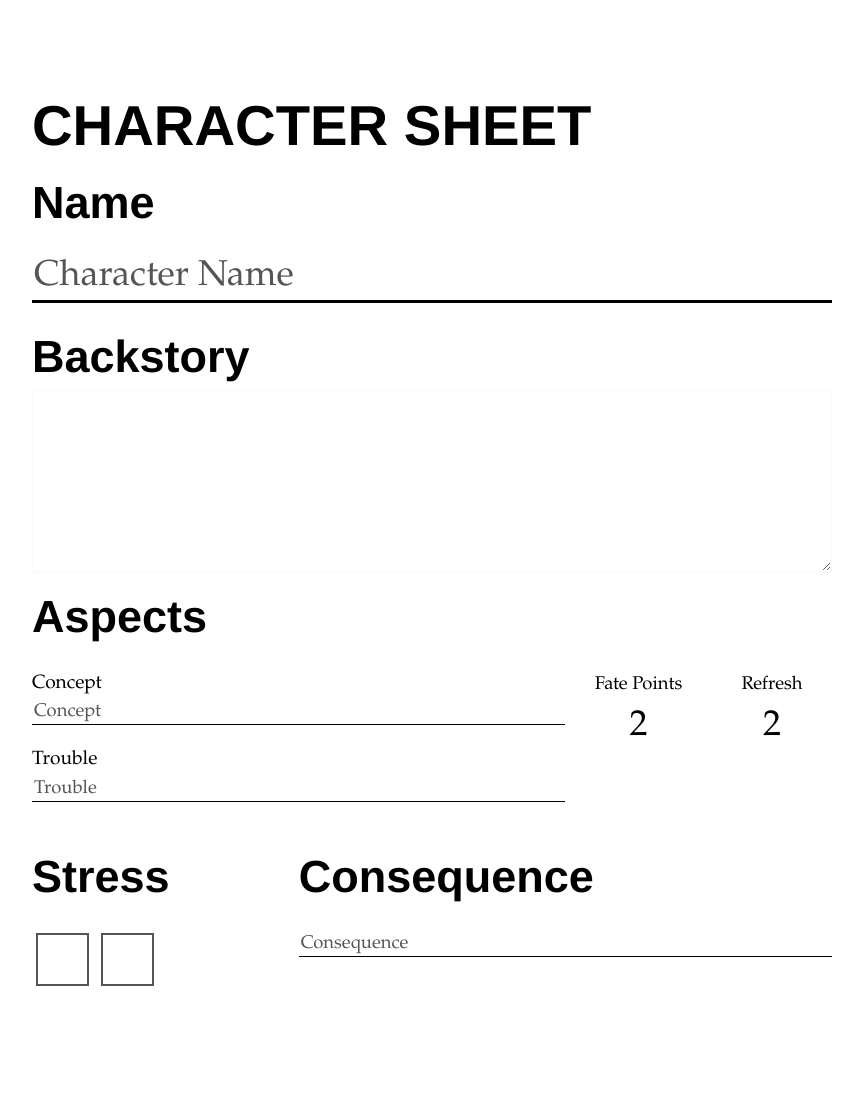
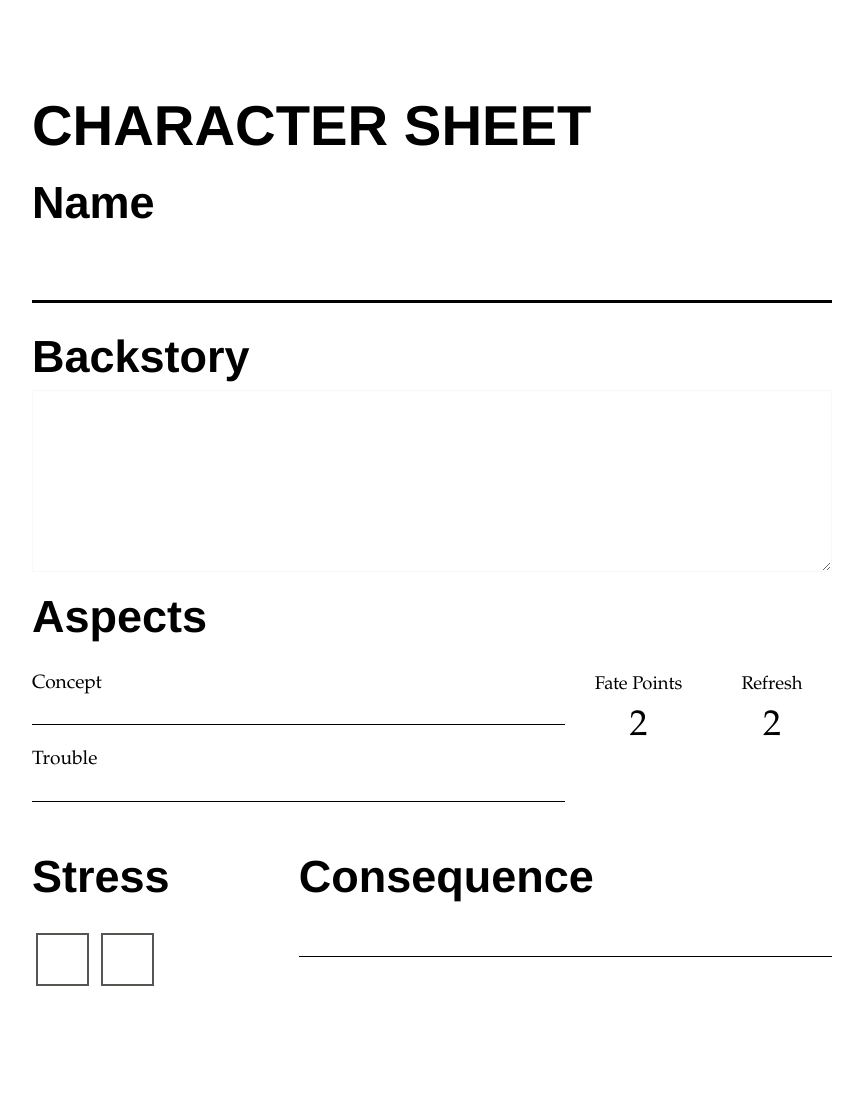
Before and after one commit to MiniFate/MiniFate, a Jekyll site: the page built from character_sheet.md, in a window 1280 px wide. Shown: the whole page, without its empty margins (208-1071 px from the left). Built offline with Jekyll 4.4.1, drawn with Linux system fonts in a browser that asks for light colours; our own code applies the rules of GitHub Pages for plain Markdown files.

Commit message:
Remove placeholder text

```diff
--- a/assets/_sass/main.scss
+++ b/assets/_sass/main.scss
@@ -283,11 +283,6 @@ div.character-sheet {
   align-content: stretch;
 }
 
-div.character-sheet-section {
-  //justify-self: start;
-  //align-self: start;
-}
-
 div#character-name {
   grid-area: name;
   grid-column: span 3;
@@ -306,7 +301,6 @@ div#aspects {
 div#fate-points {
   grid-area: fatepoints;
   grid-column: span 1;
-  //border: 0.1em solid $tango-light-grey;
   align-self: center;
 }
 
--- a/character_sheet.md
+++ b/character_sheet.md
@@ -14,7 +14,7 @@
 {% comment %} Name {% endcomment %}
 <div id="character-name" class="character-sheet-section" markdown="1">
 <h3 id="character-name"><label class="aspect-label" for="name">Name</label></h3>
-<input id="name" class="character-name" type="text" name="Character Name" placeholder="Character Name">
+<input id="name" class="character-name" type="text" name="Character Name">
 
 </div>
 
@@ -31,10 +31,10 @@
 ### Aspects
 
 <label class="aspect-label" for="concept">Concept</label>
-<input id="concept" class="aspect-box" type="text" name="Concept Aspect" placeholder="Concept">
+<input id="concept" class="aspect-box" type="text" name="Concept Aspect">
 
 <label class="aspect-label" for="trouble">Trouble</label>
-<input id="trouble" class="aspect-box" type="text" name="Concept Aspect" placeholder="Trouble">
+<input id="trouble" class="aspect-box" type="text" name="Concept Aspect">
 
 </div>
 
@@ -70,7 +70,7 @@
 ### Consequence
 
 <label class="aspect-label consequence-label" for="consequence">Consequence</label>
-<input id="consequence" class="aspect-box" type="text" name="Concept Aspect" placeholder="consequence">
+<input id="consequence" class="aspect-box" type="text" name="Concept Aspect">
 </div>
 
 </div>
```
